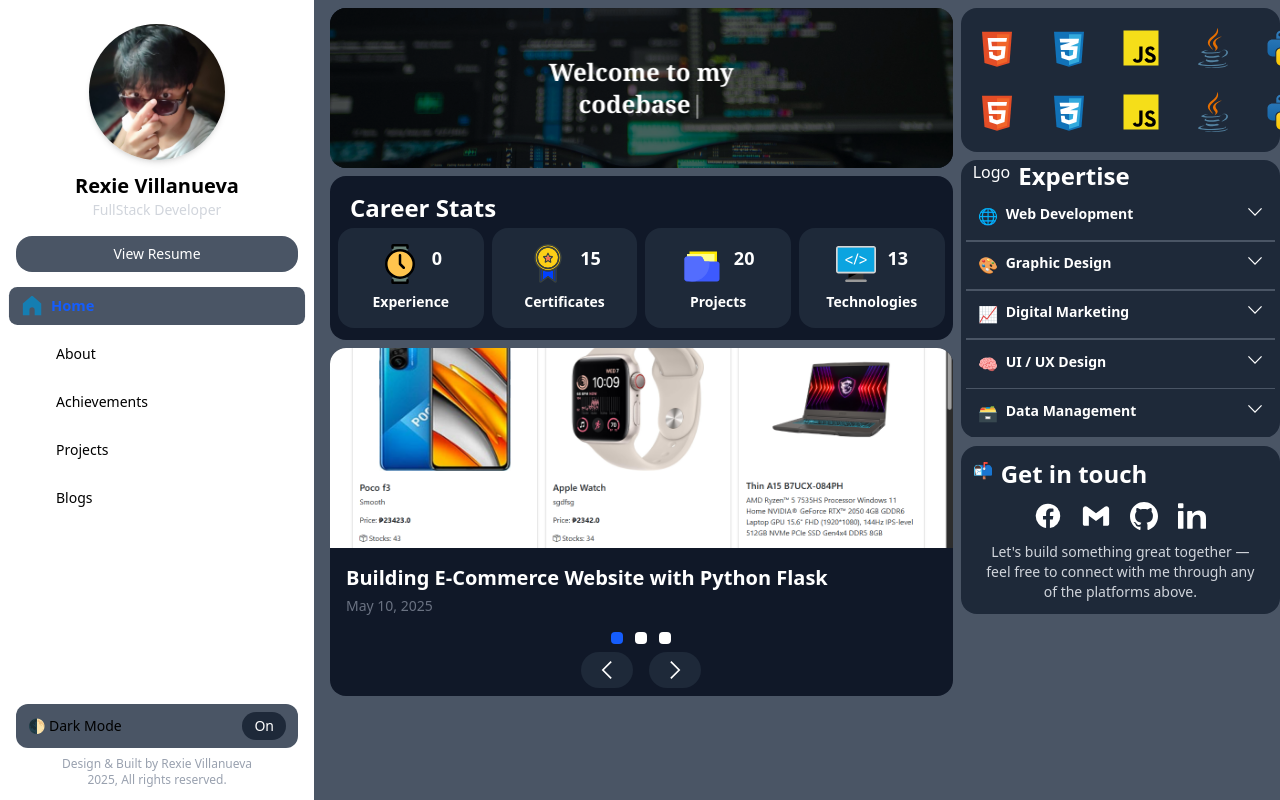
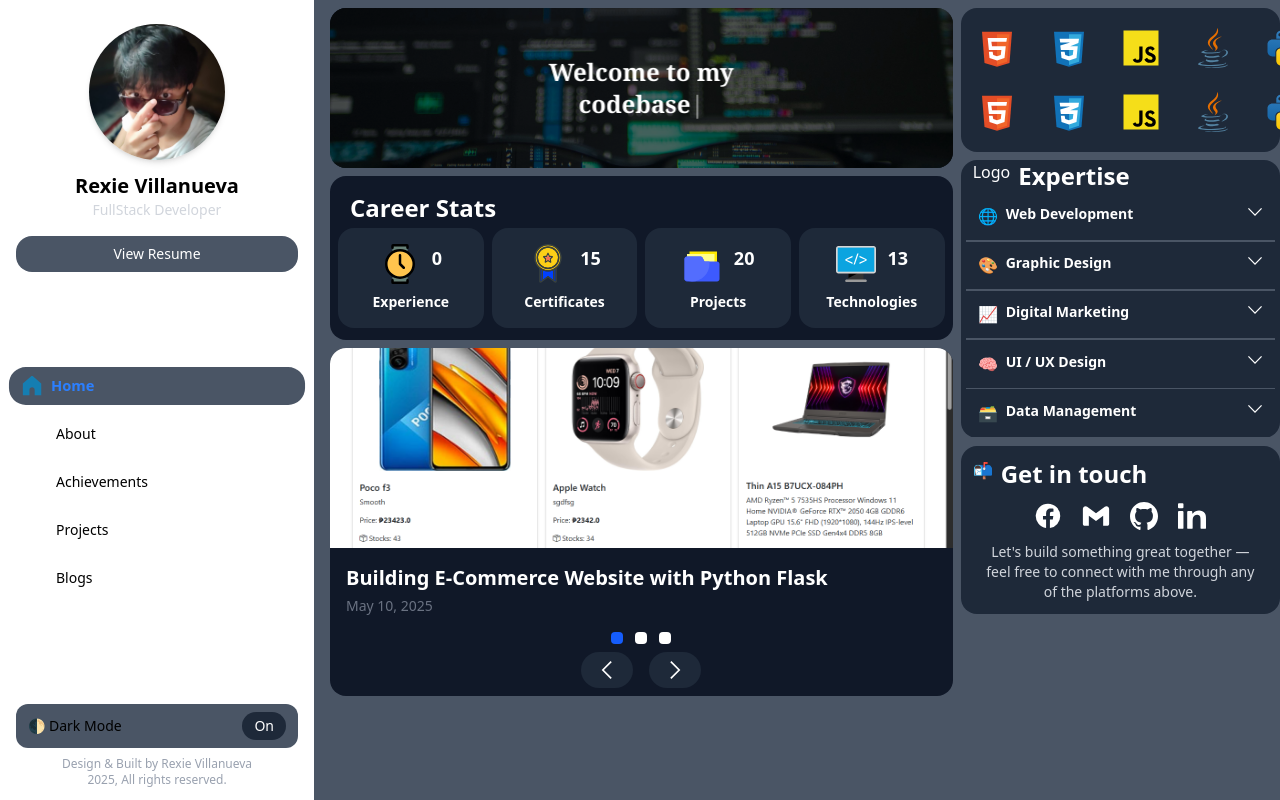
Before and after one commit to Xer0503/Portfolio-vue, a Vue app: page / in a window 1280 px wide. Built offline with nearby package versions, Linux system fonts and the light colour scheme.

Commit message:
feat: update Sidenav and Layout components; enhance mobile navigation styles and opacity effects

```diff
--- a/src/components/Layout.vue
+++ b/src/components/Layout.vue
@@ -46,7 +46,7 @@
     <transition name="slide">
       <div
         v-show="navToggle"
-        class="fixed top-0 left-0 z-50 w-10/12 bg-gray-900 rounded-r-3xl md:hidden h-screen"
+        class="fixed top-0 left-0 z-50 w-[70%] opacity-85 rounded-r-3xl md:hidden"
       >
         <SidebarMobile />
       </div>
@@ -116,7 +116,7 @@
 }
 .slide-enter-to {
   transform: translateX(0%);
-  opacity: 1;
+  opacity: 0.85;
 }
 .slide-enter-active,
 .slide-leave-active {
@@ -124,7 +124,7 @@
 }
 .slide-leave-from {
   transform: translateX(0%);
-  opacity: 1;
+  opacity: 0.85;
 }
 .slide-leave-to {
   transform: translateX(-100%);
--- a/src/components/ui/Sidenav.vue
+++ b/src/components/ui/Sidenav.vue
@@ -62,18 +62,18 @@
     </section>
 
     <!-- Navigation (scrollable) -->
-    <nav class="flex-1 mt-4 px-4">
+    <nav class="flex flex-col justify-center h-[50%] w-full md:h-full px-4">
       <ul class="space-y-3">
         <li
           v-for="item in navItems"
           :key="item.id"
           @click="handleNavClick(item.id)"
-          class="flex items-center space-x-2 px-3 py-2 rounded-lg cursor-pointer hover:bg-gray-600 hover:scale-105 transition-transform duration-300"
+          class="flex w-[100%] px-3 space-x-2 py-2 rounded-2xl cursor-pointer hover:bg-gray-600 hover:scale-105 transition-transform duration-300"
           :class="{ 'bg-gray-600 scale-105': selectedView === item.id }"
         >
           <img :src="selectedView === item.id ? item.iconBlue : item.icon" class="w-5 h-5 transition-transform duration-300" />
           <span class="text-sm"
-          :class="{'text-blue-600 font-semibold transition-colors duration-200':selectedView === item.id}"
+          :class="{'text-blue-500 font-semibold transition-colors duration-200':selectedView === item.id}"
           >{{ item.label }}</span>
         </li>
       </ul>
```
Also changed, not shown: src/style.css (line endings or trailing spaces).
